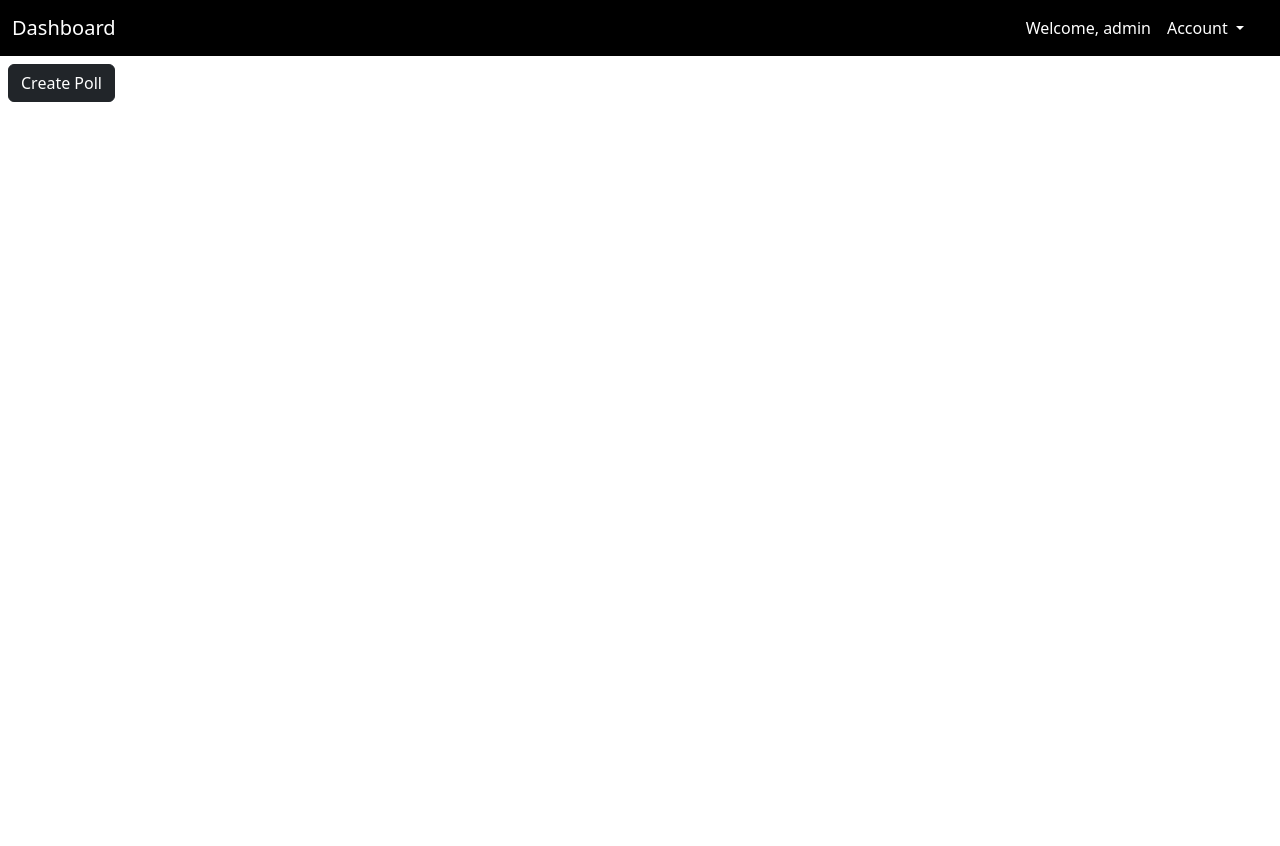
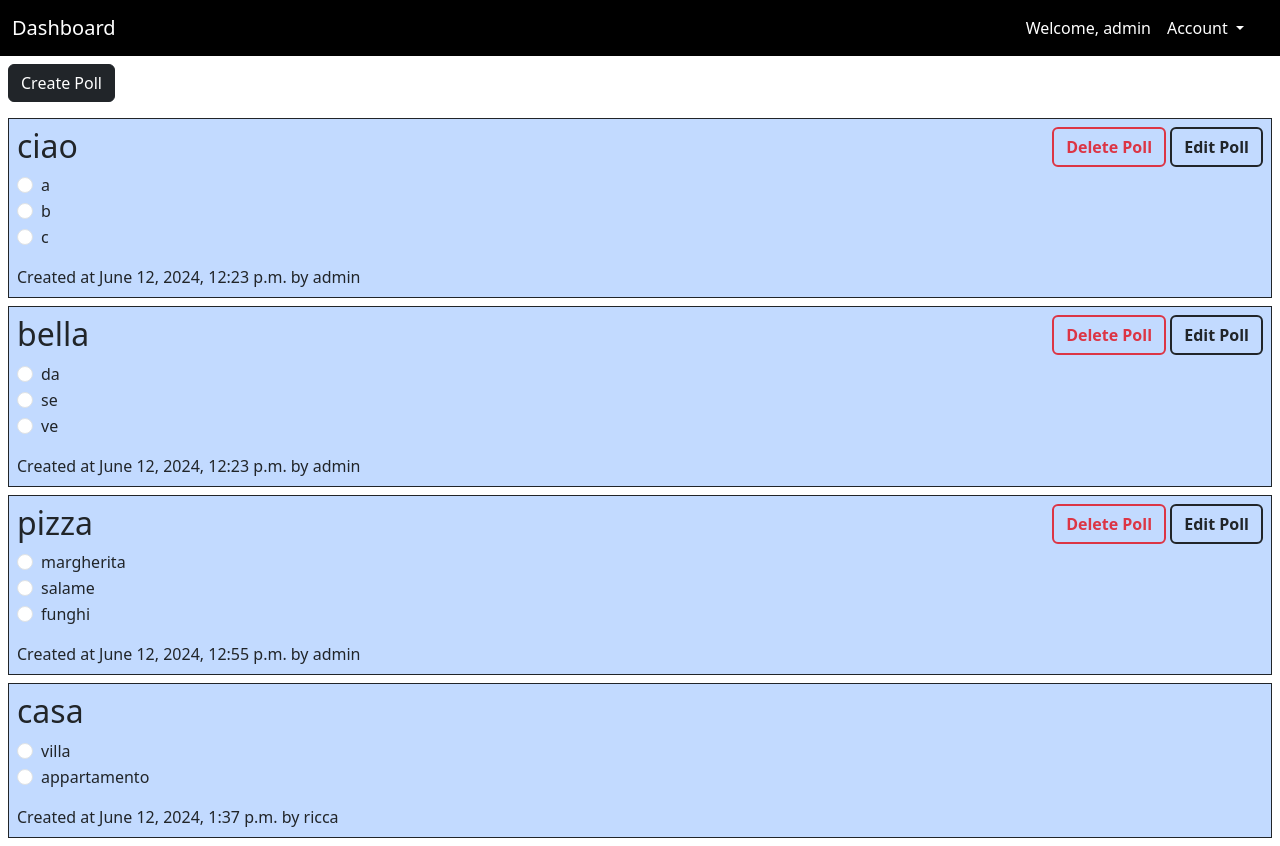
Before and after one commit to riccacio/PollingAPI_ppm, a Django app: page /dashboard/ in a window 1280 px wide. Before the commit the page ends 102 px from the top, so only its background shows below. Run offline with Django 5.2, Linux system fonts and the light colour scheme; a user stored in the database is signed in; data comes from the database, SQL or seed files in the repository; both versions use the stored data as it was after the commit.

Commit message:
added display of polls in the dashboard and their possible deletion

```diff
--- a/pollingAPI/urls.py
+++ b/pollingAPI/urls.py
@@ -34,4 +34,5 @@ urlpatterns = [
     path('register/', register, name='register'),
     path('dashboard/', dashboard, name='dashboard'),
     path('delete_account/', delete_account, name='delete_account'),
+    path('delete_poll/<int:poll_id>/', delete_poll, name='delete_poll'),
 ]
--- a/pollingAPI_app/models.py
+++ b/pollingAPI_app/models.py
@@ -11,7 +11,7 @@ class Poll(models.Model):
         return self.title
 
 class Question(models.Model):
-    text = models.CharField(max_length=250)
+    text = models.CharField(max_length=50)
     poll = models.ForeignKey(Poll, related_name='question', on_delete=models.CASCADE)
 
     def __str__ (self):
--- a/pollingAPI_app/templates/dashboard.html
+++ b/pollingAPI_app/templates/dashboard.html
@@ -20,7 +20,7 @@
                     <a class="nav-link dropdown-toggle text-white" href="" role="button" data-bs-toggle="dropdown" aria-expanded="false">
                         Account
                     </a>
-                    <ul class="dropdown-menu">
+                    <ul class="dropdown-menu dropdown-menu-end">
                         <li><a class="dropdown-item" href="{% url 'login' %}">Logout</a></li>
                         <li>
                             <form method="POST" action="{% url 'delete_account' %}">
@@ -37,15 +37,43 @@
 
 <div>
 
-
-        <button type="button" class="btn btn-dark m-2 " style="cursor: pointer;" >
-            <a  class="text-white link-underline link-underline-opacity-0" href="{% url 'create_poll' %}">
-                Create Poll
-            </a>
-        </button>
+    <button type="button" class="btn btn-dark m-2 " >
+        <a  class="text-white link-underline link-underline-opacity-0" href="{% url 'create_poll' %}">
+            Create Poll
+        </a>
+    </button>
 
 
+    {% for poll in polls %}
+        <div class="border border-dark m-2 p-2 bg-primary bg-opacity-25">
+        <div class="d-flex justify-content-between">
+            <h2>{{ poll.title }}</h2>
+            {% if user == poll.user %}
+                <div>
+                    <form method="POST" action="{% url 'delete_poll' poll.id %}">
+                        {% csrf_token %}
+                        <button type="submit" class="btn border-2 border-danger text-danger fw-bold">Delete Poll</button>
+                        <button type="button" class="btn border-2 border-dark text-dark fw-bold">Edit Poll</button>
+                    </form>
+                </div>
+                {% endif %}
+        </div>
+            <div>
+                {% for option in questions %}
+                    {% if option.poll == poll %}
+                        <div class="form-check">
+                            <input class="form-check-input" type="radio" name="{{ option.poll }}">
+                            <label class="form-check-label">
+                                {{ option.text }}
+                            </label>
+                        </div>
+                    {% endif %}
+                {% endfor %}
+            </div>
 
+            <p class="mt-3 mb-0 fs-6 fw-lighter">Created at {{ poll.created_at }} by {{ poll.user }}</p>
+        </div>
+    {% endfor %}
 
 </div>
 
--- a/pollingAPI_app/views.py
+++ b/pollingAPI_app/views.py
@@ -61,9 +61,11 @@ def register(request):
 
     return render(request, 'register.html', {'form': form})
 
+
 def dashboard(request):
-    return render(request, 'dashboard.html')
-
+    polls = Poll.objects.all()
+    questions = Question.objects.all()
+    return render(request, 'dashboard.html', {'polls': polls, 'questions': questions})
 
 
 def polls_list(request):
@@ -71,7 +73,6 @@ def polls_list(request):
     return render(request, 'polls_list.html', {'polls': polls})
 
 
-# TODO sistemare il passaggio dei dati dal form al database
 def create_poll(request):
     if request.method == 'POST':
         title = request.POST.get('title')
@@ -87,6 +88,14 @@ def create_poll(request):
         return redirect('dashboard')
 
     return render(request, 'create_poll.html')
+
+
+def delete_poll(request, poll_id):
+    poll = get_object_or_404(Poll, id=poll_id)
+    if request.user == poll.user:
+        poll.delete()
+    return redirect('dashboard')
+
 def edit_poll(request, poll_id):
     poll = get_object_or_404(Poll, id=poll_id)
     if request.user != poll.created_by:
```
Also changed, not shown: pollingAPI_app/templates/create_poll.html (+4 -6 lines), db.sqlite3.
